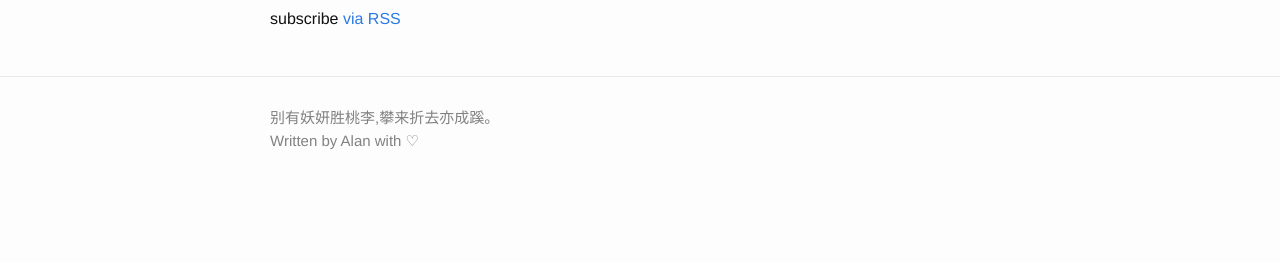
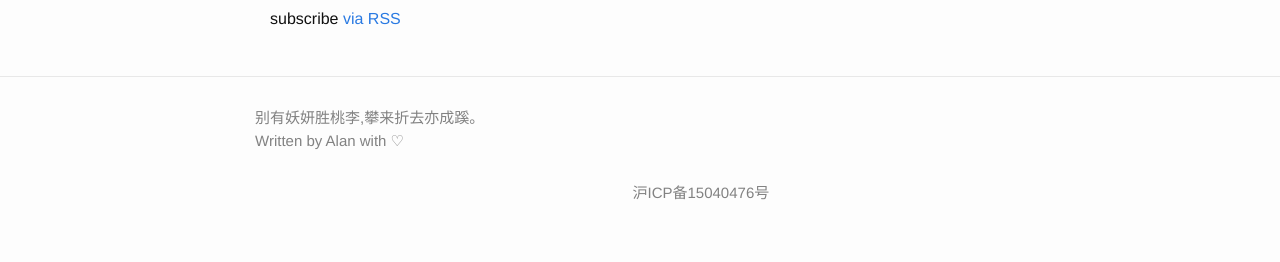
Before and after one commit to iamlipan/iamlipan.github.io, a Jekyll site: the page built from index.html, in a window 1280 px wide. Shown: the part 1069-1331 px from the top of the page. Built offline with Jekyll 4.4.1, drawn with Linux system fonts in a browser that asks for light colours; the list of posts is cut into pages by our own code; comment, search, counter and statistics services are not loaded; before the commit the page ends 1281 px from its top, so only the background shows below that.

Commit message:
add beian info

```diff
--- a/_config.yml
+++ b/_config.yml
@@ -1,5 +1,9 @@
 # Short description (goes below the title; it will also be used in the RSS feed)
-description: 别有妖妍胜桃李,攀来折去亦成蹊。<br />Written by Alan with ♡
+description: 别有妖妍胜桃李,攀来折去亦成蹊。
+
+sign: Written by Alan with ♡
+
+beian: 沪ICP备15040476号
 
 # The URL of your actual domain. This will be used to make absolute links in the RSS feed.
 url: http://lipan.me
--- a/_includes/footer.html
+++ b/_includes/footer.html
@@ -3,8 +3,11 @@
   <div class="wrapper">
 
     <div class="footer-col-wrapper">
-      <div class="footer-col  footer-col-3">
-        <p class="text">{{ site.description }}</p>
+      <div class="footer-col-r  footer-col-3">
+        <p class="text">{{ site.description }}<br />{{ site.sign}}</p>
+      </div>
+      <div class="footer-col-c  footer-col-1">
+        <p class="text">{{ site.beian}}</p>
       </div>
     </div>
   </div>
--- a/_sass/_layout.scss
+++ b/_sass/_layout.scss
@@ -120,6 +120,19 @@
     padding-left: $spacing-unit / 2;
 }
 
+.footer-col-c {
+    float: left;
+    position: relative;
+    left: 50%;
+    margin-bottom: $spacing-unit / 2;
+}
+
+.footer-col-r {
+    float: right;
+    margin-bottom: $spacing-unit / 2;
+    padding-right: $spacing-unit / 2;
+}
+
 .footer-col-1 {
     width: -webkit-calc(35% - (#{$spacing-unit} / 2));
     width:         calc(35% - (#{$spacing-unit} / 2));
```
